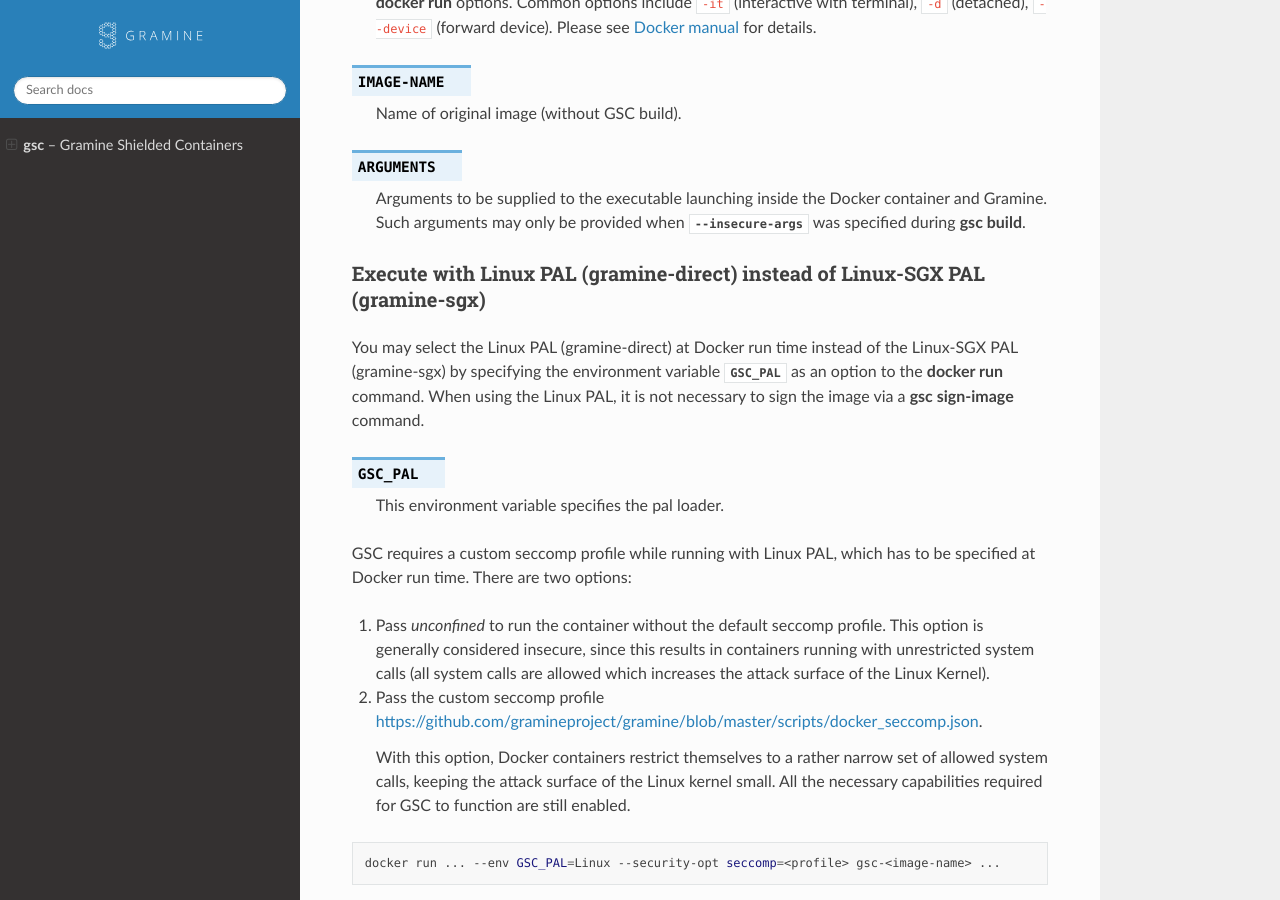
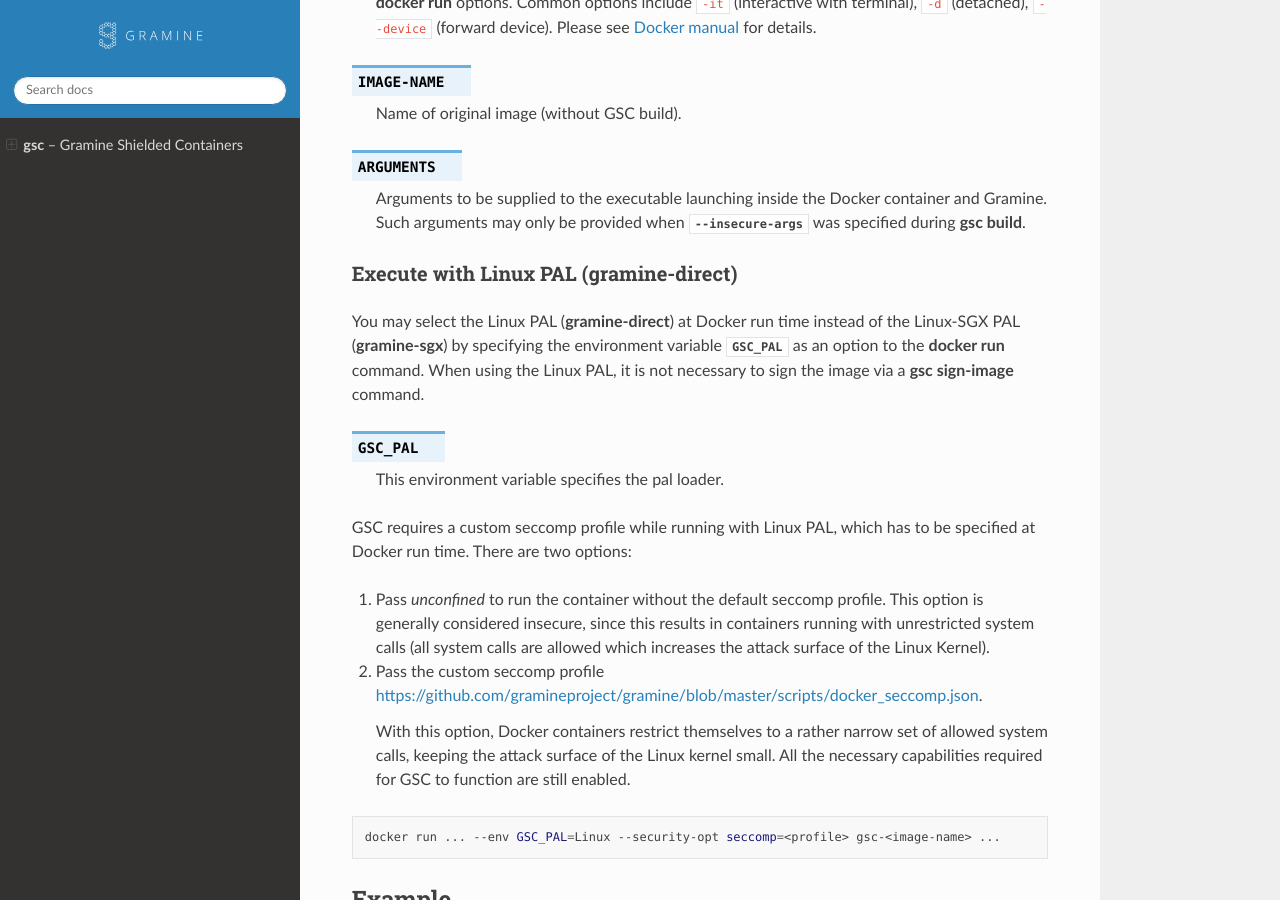
Before and after one commit to gramineproject/gsc, a Sphinx documentation site: the page built from Documentation/index.rst, in a window 1280 px wide and 900 px high, scrolled down 7158 px. Built offline with Sphinx 7.4.7 and the Read the Docs theme 2.0.0, drawn with Linux system fonts in a browser that asks for light colours.

Commit message:
fixup! [Docs] State explicitly that Linux PAL is `gramine-direct`
Signed-off-by: jkr0103 <jitender.kumar@intel.com>

```diff
--- a/Documentation/index.rst
+++ b/Documentation/index.rst
@@ -388,14 +388,14 @@
    :command:`gsc build`.
 
 
-Execute with Linux PAL (gramine-direct) instead of Linux-SGX PAL (gramine-sgx)
-------------------------------------------------------------------------------
+Execute with Linux PAL (:program:`gramine-direct`)
+--------------------------------------------------
 
-You may select the Linux PAL (gramine-direct) at Docker run time instead of
-the Linux-SGX PAL (gramine-sgx) by specifying the environment variable
-:envvar:`GSC_PAL` as an option to the :command:`docker run` command. When using
-the Linux PAL, it is not necessary to sign the image via a
-:command:`gsc sign-image` command.
+You may select the Linux PAL (:program:`gramine-direct`) at Docker run time
+instead of the Linux-SGX PAL (:program:`gramine-sgx`) by specifying the
+environment variable :envvar:`GSC_PAL` as an option to the
+:command:`docker run` command. When using the Linux PAL, it is not necessary
+to sign the image via a :command:`gsc sign-image` command.
 
 .. envvar:: GSC_PAL
 
```
